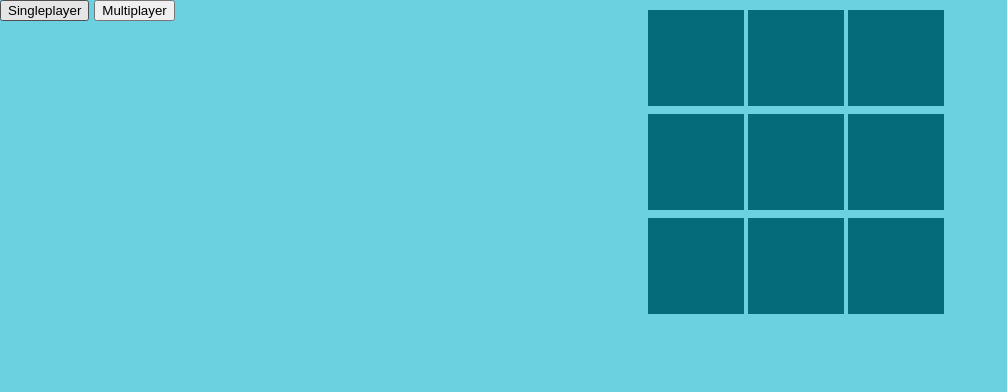
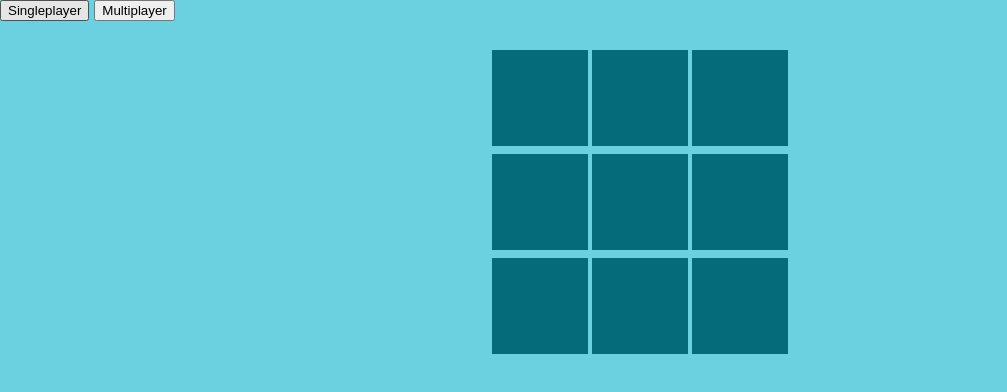
Before and after one commit to Pachj/tic-tac-toe, a plain HTML site: page index.html in a window 1280 px wide. Shown: the whole page, without its empty margins (0-1007 px from the left). Drawn offline with nearby package versions, Linux system fonts and the light colour scheme.

Commit message:
gamefield and actual-player-display alignment fixed

```diff
--- a/css/style.css
+++ b/css/style.css
@@ -42,12 +42,12 @@ i {
     left: 0;
 }
 
-#row {
-    flex-direction: row;
+#column {
+    flex-direction: column;
 }
 
 #actual-player-display {
-    height: 312px;
+    height: 40px;
     width: 312px;
 }
 
--- a/index.html
+++ b/index.html
@@ -25,9 +25,8 @@
 <div class="pop-in-screen" id="result-screen">
     <p></p>
 </div>
-<!--add actual player display-->
-<div class="flex-container" id="app">
-    <div class="flex-container" id="row">
+<div class="flex-container">
+    <div class="flex-container" id="column">
         <div class="flex-container" id="actual-player-display">
             <h4></h4>
         </div>
```
